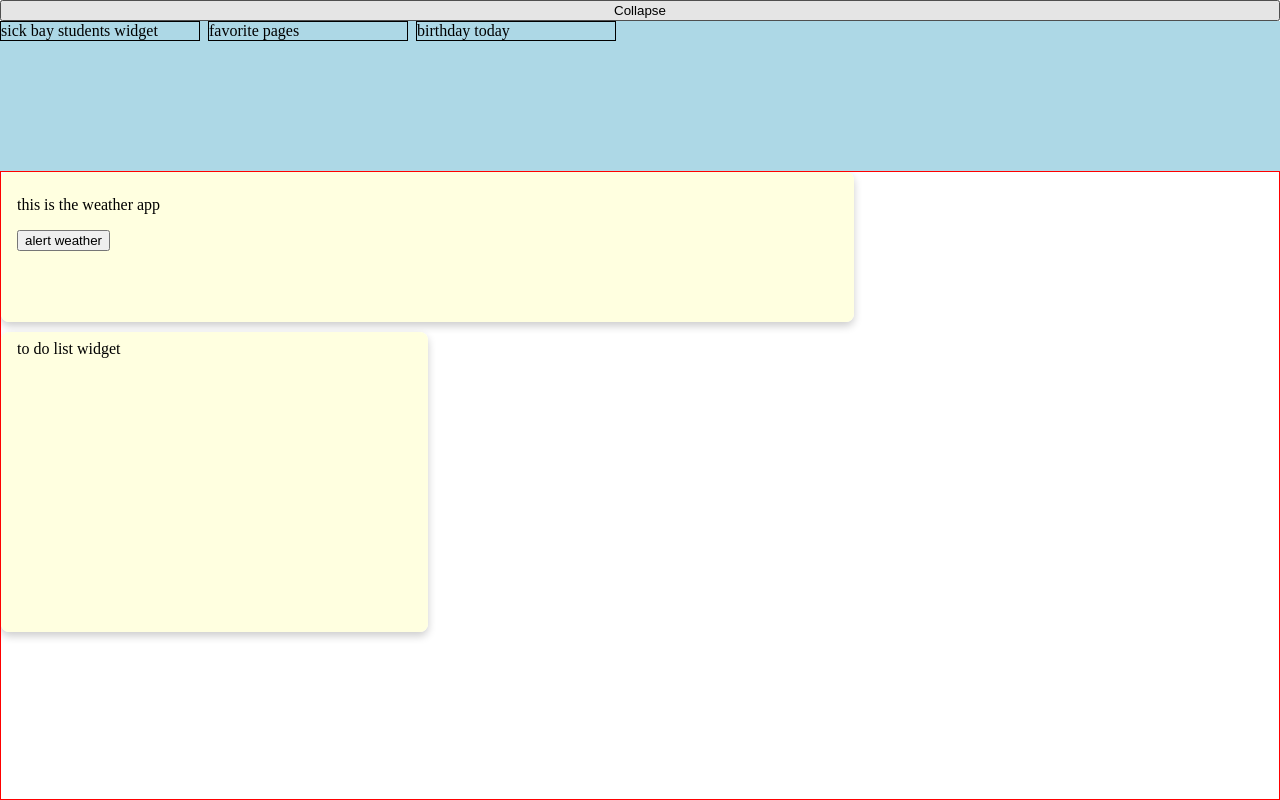
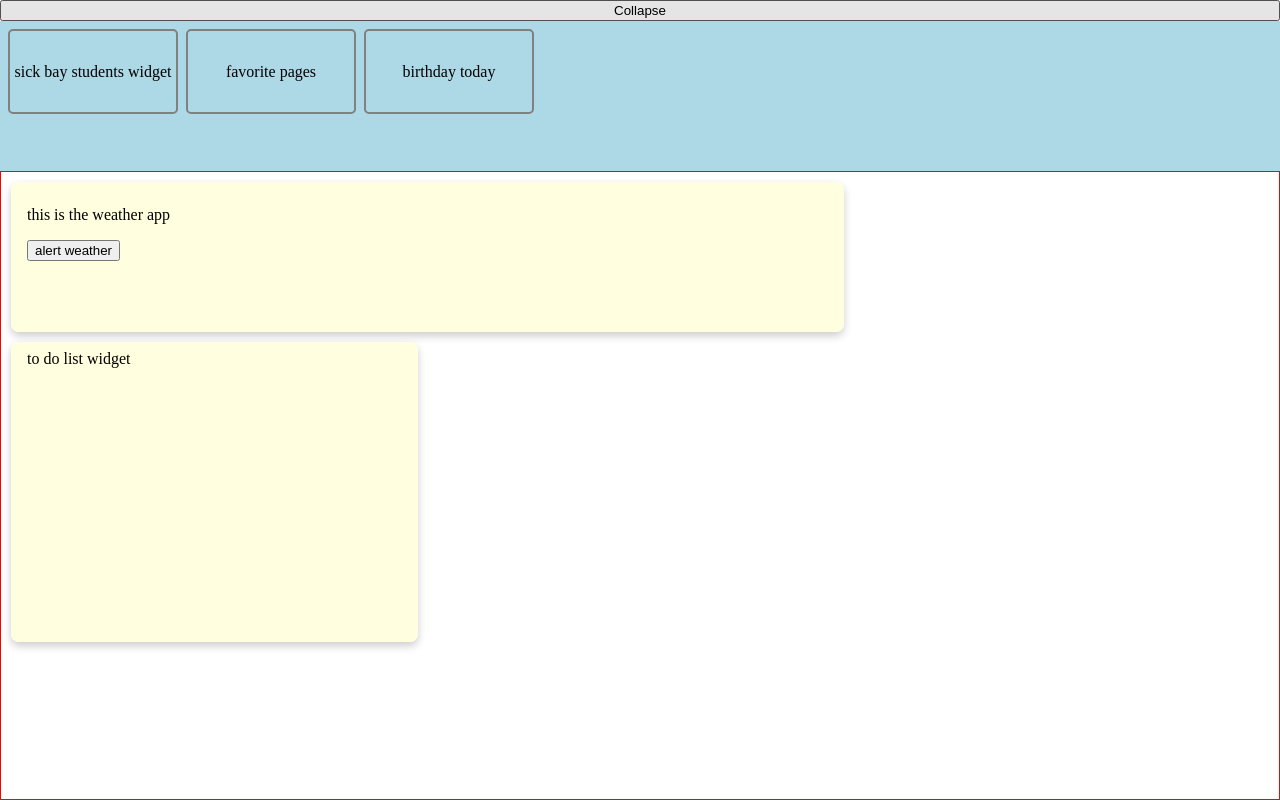
Before and after one commit to MakersAll8/dnd, a React (Create React App) app: page / in a window 1280 px wide. Both pictures are taken after a click on the button "Show carousel". Built offline with nearby package versions, Linux system fonts and the light colour scheme.

Commit message:
add a little style

```diff
--- a/src/DraggableWidget.tsx
+++ b/src/DraggableWidget.tsx
@@ -40,7 +40,8 @@ export const DraggableWidget: FC<DraggableWidgetProps> = memo(
         // because IE will ignore our custom "empty image" drag preview.
         opacity: isDragging ? 0 : 1,
         height: height * HEIGHT_COEFFICIENT,
-        width: Math.min(layoutSnap.columns, width) * columnWidth,
+        width: Math.min(layoutSnap.columns, width) * columnWidth - 20,
+        margin: "10px",
         borderRadius: "8px",
       };
     }
--- a/src/WidgetBoard.tsx
+++ b/src/WidgetBoard.tsx
@@ -34,7 +34,7 @@ export default function WidgetBoard({
         </button>
         {edit && (
           <Carousel>
-            <div style={{ display: "flex", gap: "8px" }}>
+            <div style={{ display: "flex", gap: "8px", padding: "8px" }}>
               {carouselWidgets.map((widget) => {
                 const { name, children, width, height } = widget;
                 return (
--- a/src/WidgetThumbnail.tsx
+++ b/src/WidgetThumbnail.tsx
@@ -24,7 +24,16 @@ export const WidgetThumbnail: FC<WidgetThumbnailProps> = memo(
     return (
       <div
         ref={(node) => drag(node)}
-        style={{ width: "200px", border: "1px solid black", cursor: "move" }}
+        style={{
+          width: "170px",
+          height: "85px",
+          border: "2px solid grey",
+          borderRadius: "5px",
+          cursor: "move",
+          display: "flex",
+          justifyContent: "center",
+          alignItems: "center",
+        }}
       >
         {name}
       </div>
```
